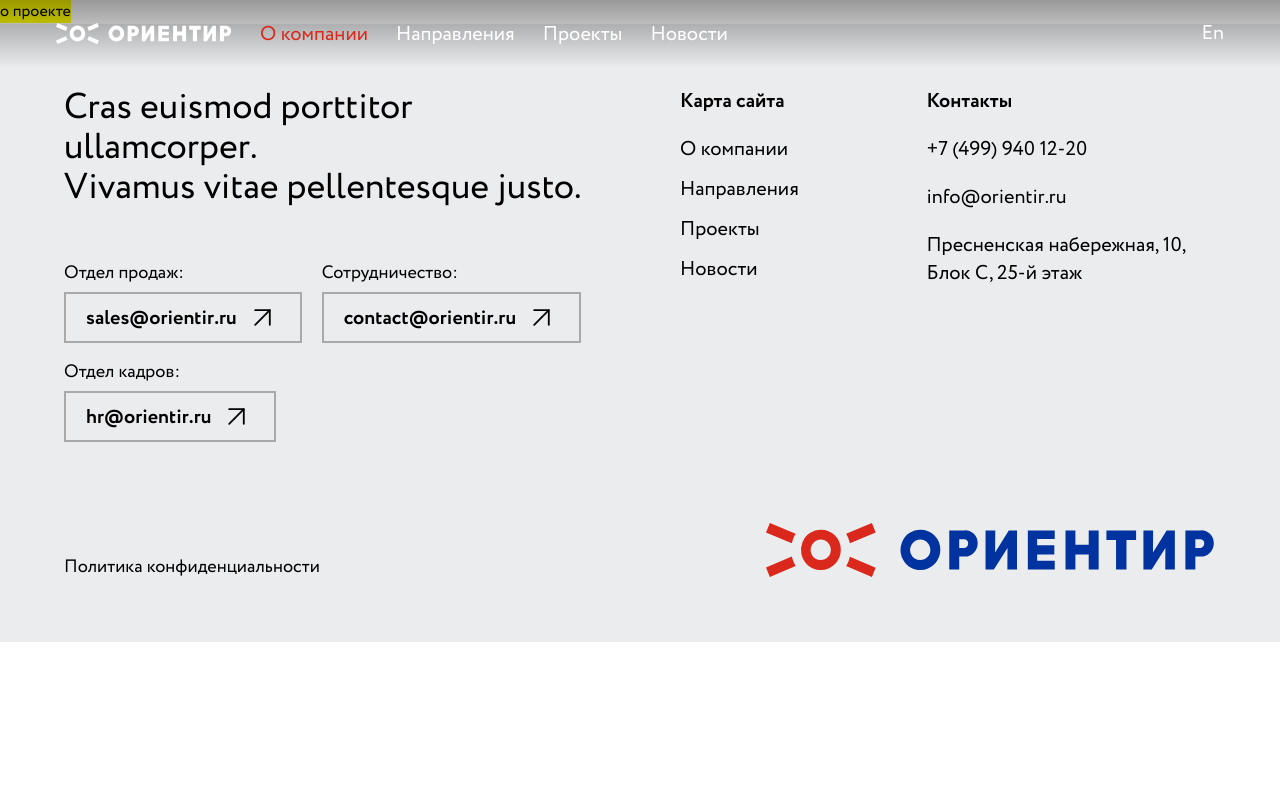
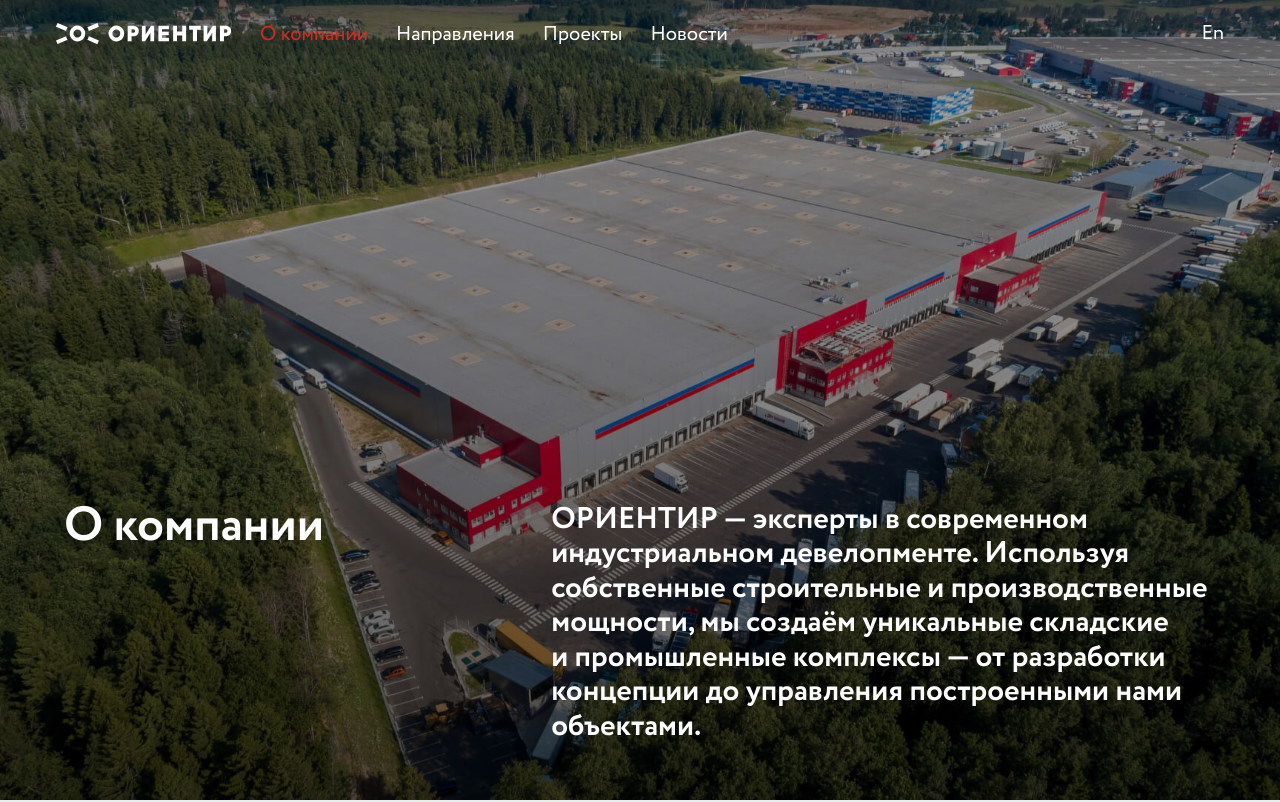
Before and after one commit to mbozhik/orientir, a Next.js app: page /about in a window 1280 px wide. Shown: the top 802 px of the page. Built offline with nearby package versions, Linux system fonts and the light colour scheme; no server answers.

Commit message:
make `Hero` about block

```diff
--- a/src/app/about/page.tsx
+++ b/src/app/about/page.tsx
@@ -1,3 +1,9 @@
+import Hero from '~~/about/Hero'
+
 export default function AboutPage() {
-  return <mark>о проекте</mark>
+  return (
+    <>
+      <Hero />
+    </>
+  )
 }
--- /dev/null
+++ b/src/components/App/about/Hero.tsx
@@ -0,0 +1,22 @@
+import HeroImage from '$/about.jpg'
+
+import Image from 'next/image'
+import Heading from '~/UI/Heading'
+
+const blockHeight = 'h-screen !h-svh'
+
+export default function Hero() {
+  return (
+    <section data-section="hero-about" className={`relative w-full ${blockHeight}`}>
+      <div className="absolute inset-0 w-full h-full bg-gradient-to-b from-foreground/0 to-foreground/30 xl:to-foreground/50"></div>
+      <Image quality={100} priority={true} className="object-cover w-full h-full" src={HeroImage} alt="Один из проектов компании 'Ориентир'" />
+
+      <div className="absolute bottom-0 left-0 w-full text-background">
+        <div className="flex justify-between px-24 sm:flex-col sm:gap-3 xl:px-16 sm:px-3 pb-14 sm:pb-5">
+          <Heading type="h1" className="xl:text-5xl sm:text-[28px] sm:leading-[1.2]" text="О компании" />
+          <Heading type="h2" className="max-w-[40ch] xl:text-3xl xl:leading-[1.15] sm:text-lg sm:leading-[1.2] sm:font-normal" text="ОРИЕНТИР&nbsp;&mdash; эксперты в&nbsp;современном индустриальном девелопменте. Используя собственные строительные и&nbsp;производственные мощности, мы&nbsp;создаём уникальные складские и&nbsp;промышленные комплексы&nbsp;&mdash; от&nbsp;разработки концепции до&nbsp;управления построенными нами объектами." />
+        </div>
+      </div>
+    </section>
+  )
+}
```
Also changed, not shown: src/assets/images/about.jpg (added).
